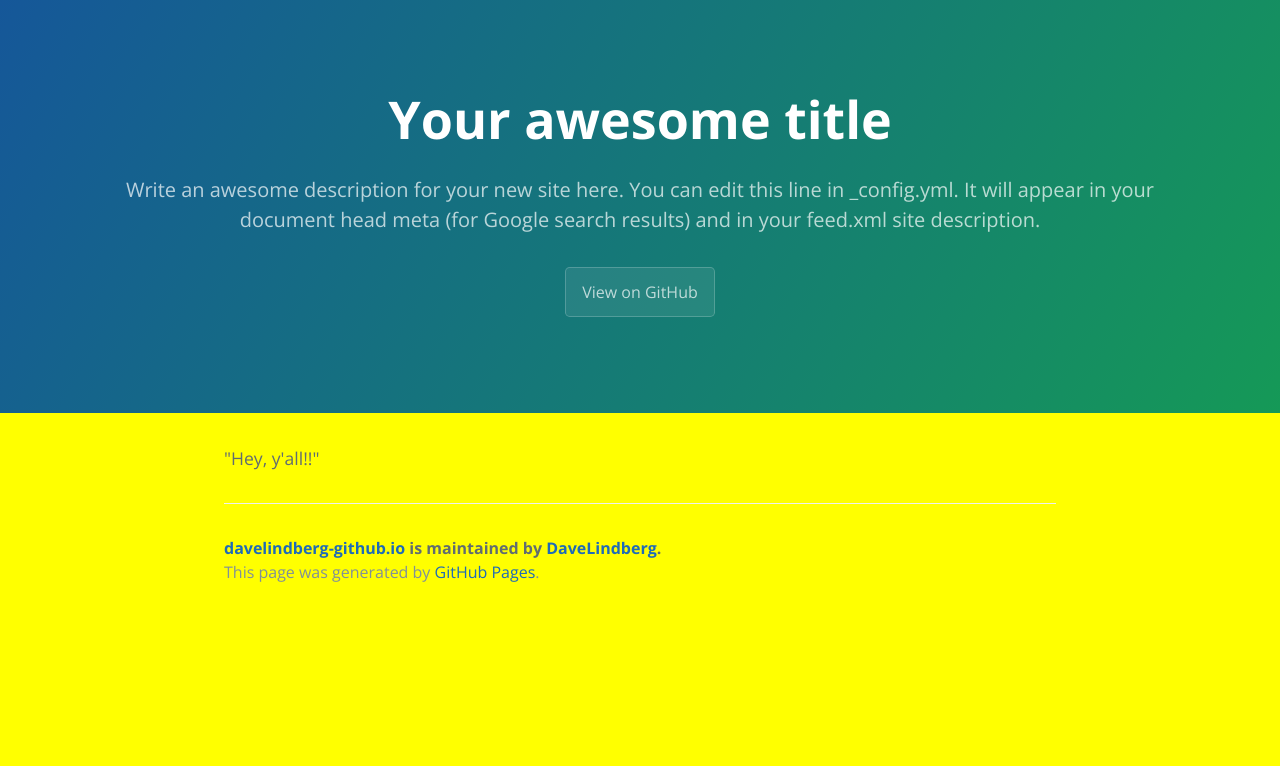
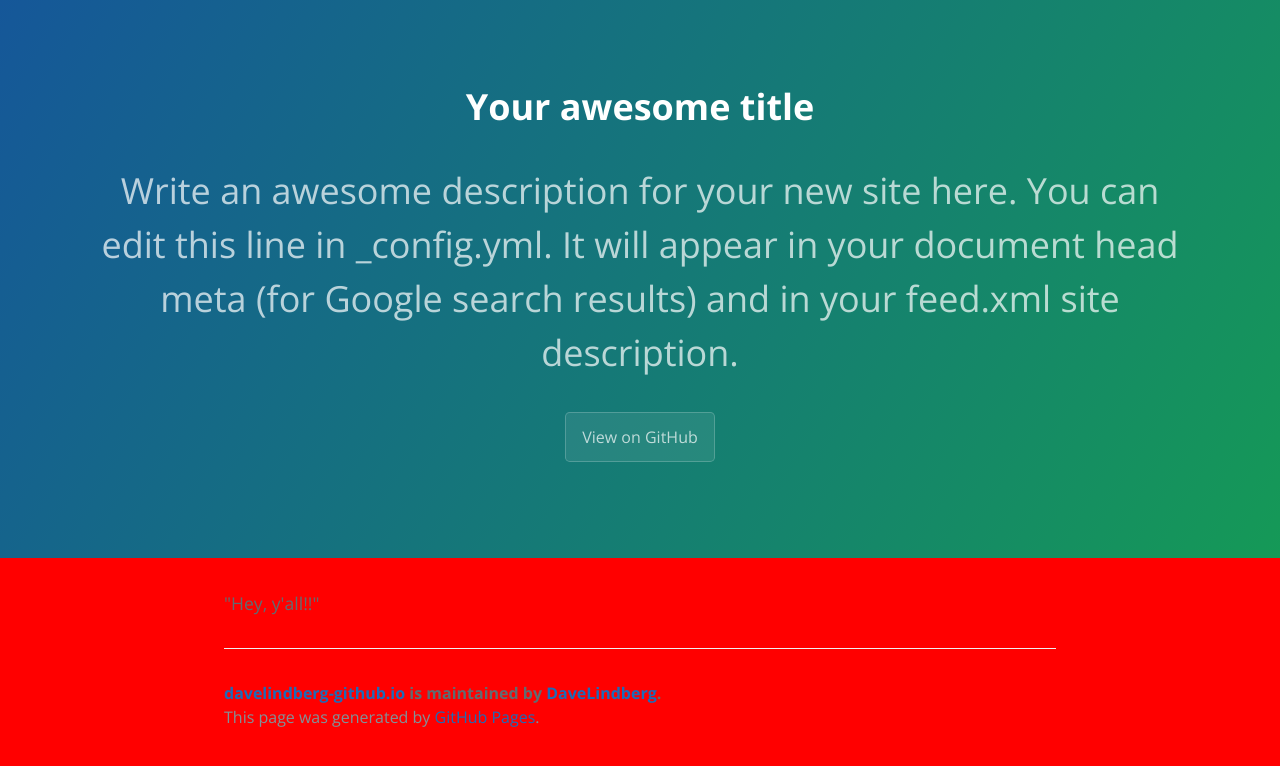
Before and after one commit to DaveLindberg/davelindberg-github.io, a Jekyll site: the page built from src/index.md, in a window 1280 px wide. Shown: the top 766 px of the page. Built offline with Jekyll 4.4.1, drawn with Linux system fonts in a browser that asks for light colours.

Commit message:
First SASS partial

```diff
--- a/src/_layouts/default.html
+++ b/src/_layouts/default.html
@@ -8,7 +8,7 @@
     <meta name="theme-color" content="#157878">
     <link href='https://fonts.googleapis.com/css?family=Open+Sans:400,700' rel='stylesheet' type='text/css'>
     <link rel="stylesheet" href="{{ '/assets/css/style.css?v=' | append: site.github.build_revision | relative_url }}">
-    <link rel="stylesheet" href="assets/css/styles.css">
+    <link rel="stylesheet" href="/assets/css/styles.css">
     <script type="text/javascript" src="/assets/javascripts/bundle.js" charset="utf-8"></script>
   </head>
   <body>
--- /dev/null
+++ b/src/_sass/type.scss
@@ -0,0 +1,6 @@
+
+
+h1, h2, h3, h4 {
+  font-size: 36px !important;
+  font-decoration: underline !important;
+}
--- a/src/assets/css/styles.scss
+++ b/src/assets/css/styles.scss
@@ -1,7 +1,9 @@
 ---
-# Front matter comment to ensure Jekyll properly reads file.
 ---
 
+@import "type.scss";
+
+
 html {
-  background-color: yellow;
+  background-color: red;
 }
```
